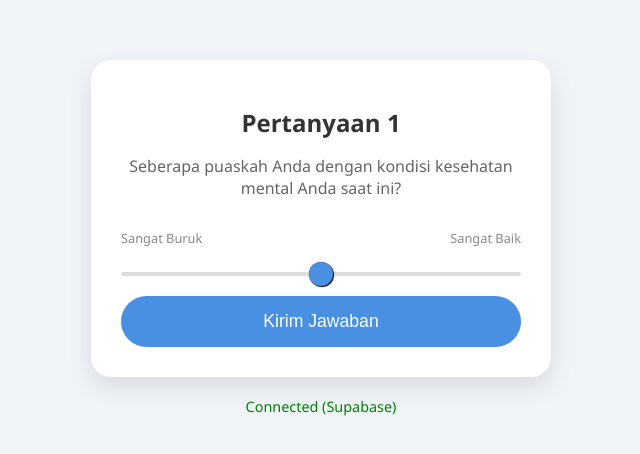
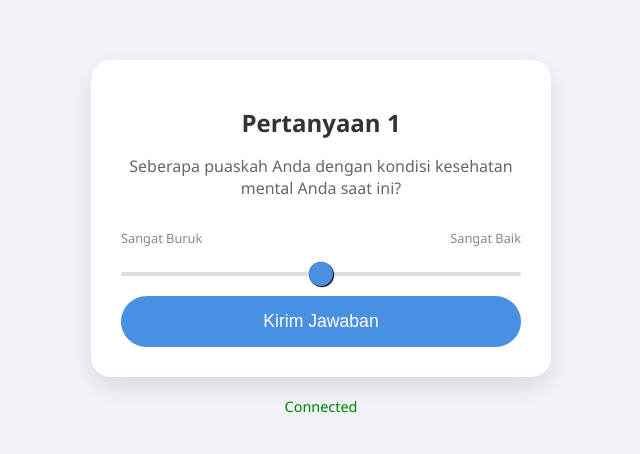
Before and after one commit to data-live-ops/imajination-garden, a website: page public/index.html in a window 1280 px wide. Shown: the part 182-636 px from the top of the page, without its empty margins (319-959 px from the left). Drawn offline with nearby package versions, Linux system fonts and the light colour scheme; no server answers.

Commit message:
fix: simplify connection status message in index.html

```diff
--- a/public/index.html
+++ b/public/index.html
@@ -172,7 +172,7 @@
 
         // Initialize
         async function init() {
-            document.getElementById('connection-status').innerText = 'Connected (Supabase)';
+            document.getElementById('connection-status').innerText = 'Connected';
             document.getElementById('connection-status').style.color = 'green';
 
             // Get current state
```
